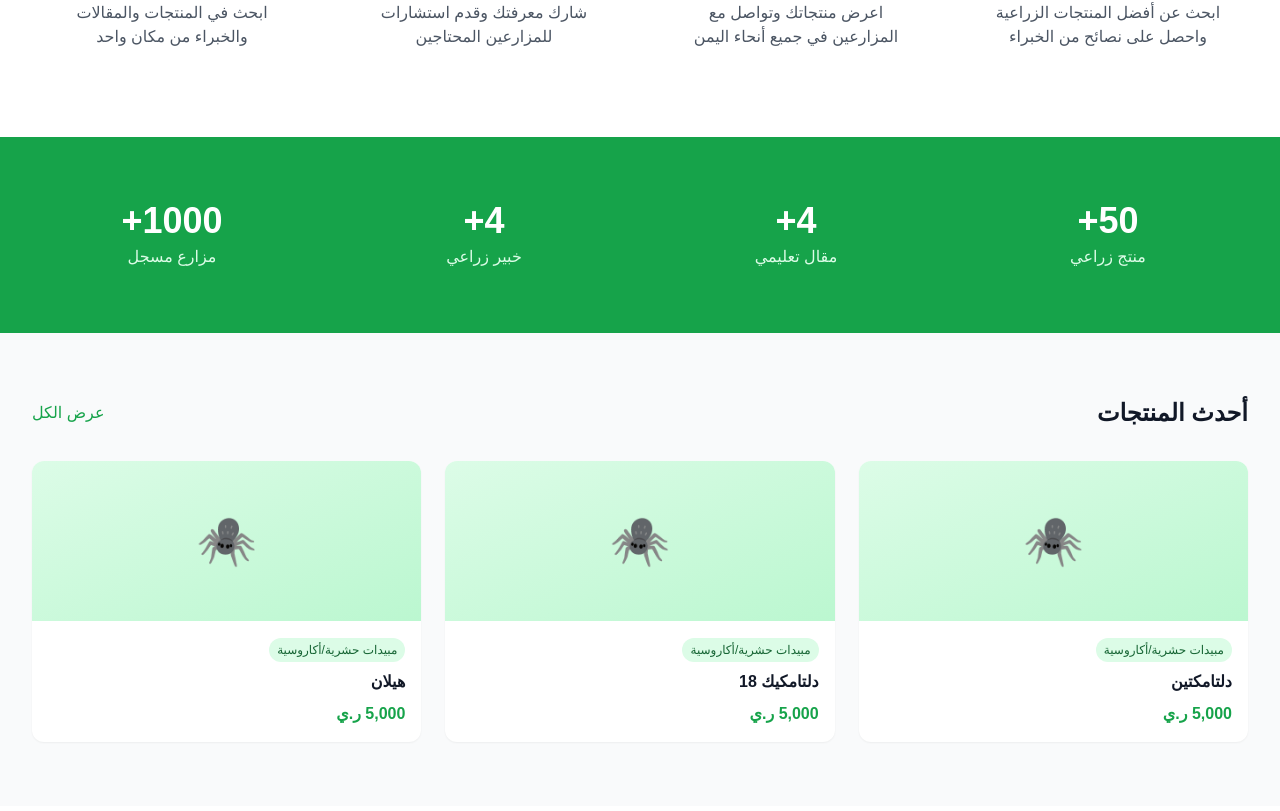
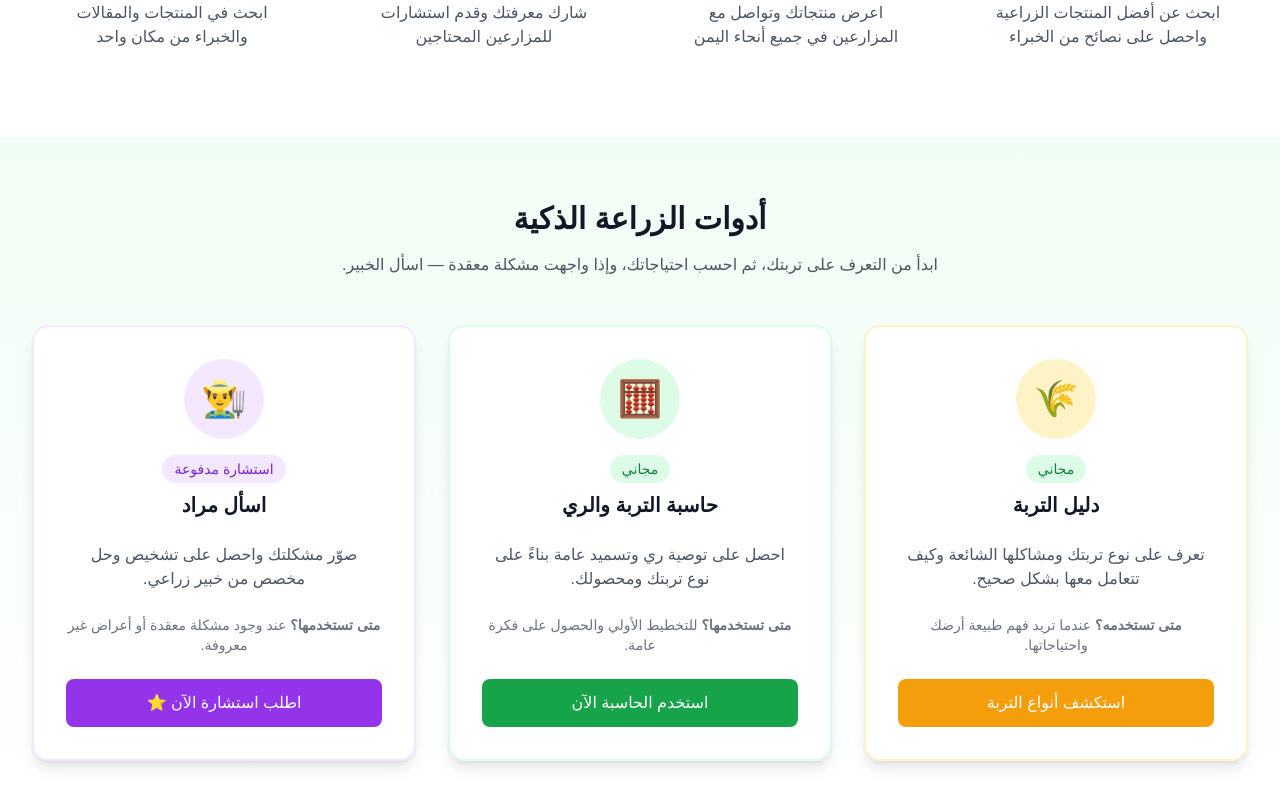
Before and after one commit to lybdalhkymmnswr-ui/yemen-smart-agriculture, a Next.js app: page / in a window 1280 px wide. Shown: the part 849-1660 px from the top of the page. Built offline with nearby package versions, Linux system fonts and the light colour scheme; no server answers.

Commit message:
إضافة قسم أدوات الزراعة الذكية في الصفحة الرئيسية

```diff
--- a/src/app/page.tsx
+++ b/src/app/page.tsx
@@ -122,6 +122,95 @@ export default function HomePage() {
               <p className="text-gray-600">
                 ابحث في المنتجات والمقالات والخبراء من مكان واحد
               </p>
+            </div>
+          </div>
+        </div>
+      </section>
+
+      {/* Smart Agriculture Tools Section */}
+      <section className="py-16 bg-gradient-to-b from-green-50 to-white">
+        <div className="max-w-7xl mx-auto px-4 sm:px-6 lg:px-8">
+          <h2 className="text-3xl font-bold text-center text-gray-900 mb-4">
+            أدوات الزراعة الذكية
+          </h2>
+          <p className="text-center text-gray-600 mb-12 max-w-2xl mx-auto">
+            ابدأ من التعرف على تربتك، ثم احسب احتياجاتك، وإذا واجهت مشكلة معقدة — اسأل الخبير.
+          </p>
+
+          <div className="grid grid-cols-1 md:grid-cols-3 gap-8">
+            {/* Tool 1: Soil Guide */}
+            <div className="bg-white rounded-2xl shadow-lg p-8 border-2 border-amber-100 hover:border-amber-300 transition-colors">
+              <div className="text-center mb-6">
+                <div className="w-20 h-20 mx-auto mb-4 bg-amber-100 rounded-full flex items-center justify-center">
+                  <span className="text-4xl">🌾</span>
+                </div>
+                <span className="inline-block px-3 py-1 bg-green-100 text-green-700 text-sm font-medium rounded-full mb-2">
+                  مجاني
+                </span>
+                <h3 className="text-xl font-bold text-gray-900">دليل التربة</h3>
+              </div>
+              <p className="text-gray-600 text-center mb-6">
+                تعرف على نوع تربتك ومشاكلها الشائعة وكيف تتعامل معها بشكل صحيح.
+              </p>
+              <p className="text-sm text-gray-500 text-center mb-6">
+                <strong>متى تستخدمه؟</strong> عندما تريد فهم طبيعة أرضك واحتياجاتها.
+              </p>
+              <Link
+                href="/soil-types"
+                className="block w-full text-center py-3 bg-amber-500 text-white rounded-lg hover:bg-amber-600 transition-colors font-medium"
+              >
+                استكشف أنواع التربة
+              </Link>
+            </div>
+
+            {/* Tool 2: Calculator */}
+            <div className="bg-white rounded-2xl shadow-lg p-8 border-2 border-green-100 hover:border-green-300 transition-colors">
+              <div className="text-center mb-6">
+                <div className="w-20 h-20 mx-auto mb-4 bg-green-100 rounded-full flex items-center justify-center">
+                  <span className="text-4xl">🧮</span>
+                </div>
+                <span className="inline-block px-3 py-1 bg-green-100 text-green-700 text-sm font-medium rounded-full mb-2">
+                  مجاني
+                </span>
+                <h3 className="text-xl font-bold text-gray-900">حاسبة التربة والري</h3>
+              </div>
+              <p className="text-gray-600 text-center mb-6">
+                احصل على توصية ري وتسميد عامة بناءً على نوع تربتك ومحصولك.
+              </p>
+              <p className="text-sm text-gray-500 text-center mb-6">
+                <strong>متى تستخدمها؟</strong> للتخطيط الأولي والحصول على فكرة عامة.
+              </p>
+              <Link
+                href="/calculator"
+                className="block w-full text-center py-3 bg-green-600 text-white rounded-lg hover:bg-green-700 transition-colors font-medium"
+              >
+                استخدم الحاسبة الآن
+              </Link>
+            </div>
+
+            {/* Tool 3: Ask Murad */}
+            <div className="bg-white rounded-2xl shadow-lg p-8 border-2 border-purple-100 hover:border-purple-300 transition-colors">
+              <div className="text-center mb-6">
+                <div className="w-20 h-20 mx-auto mb-4 bg-purple-100 rounded-full flex items-center justify-center">
+                  <span className="text-4xl">👨‍🌾</span>
+                </div>
+                <span className="inline-block px-3 py-1 bg-purple-100 text-purple-700 text-sm font-medium rounded-full mb-2">
+                  استشارة مدفوعة
+                </span>
+                <h3 className="text-xl font-bold text-gray-900">اسأل مراد</h3>
+              </div>
+              <p className="text-gray-600 text-center mb-6">
+                صوّر مشكلتك واحصل على تشخيص وحل مخصص من خبير زراعي.
+              </p>
+              <p className="text-sm text-gray-500 text-center mb-6">
+                <strong>متى تستخدمها؟</strong> عند وجود مشكلة معقدة أو أعراض غير معروفة.
+              </p>
+              <Link
+                href="/ask-murad"
+                className="block w-full text-center py-3 bg-purple-600 text-white rounded-lg hover:bg-purple-700 transition-colors font-medium"
+              >
+                اطلب استشارة الآن ⭐
+              </Link>
             </div>
           </div>
         </div>
```
